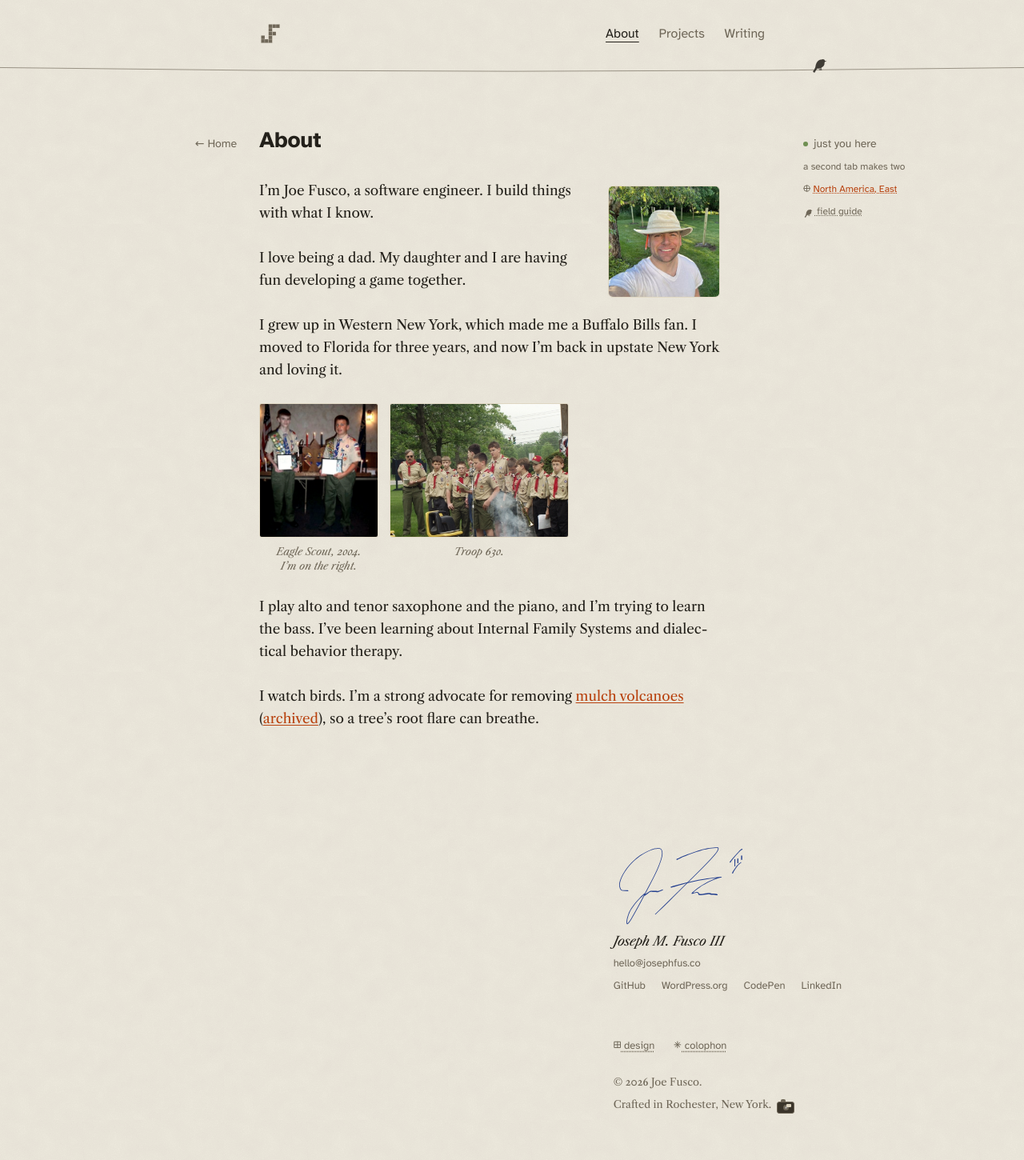
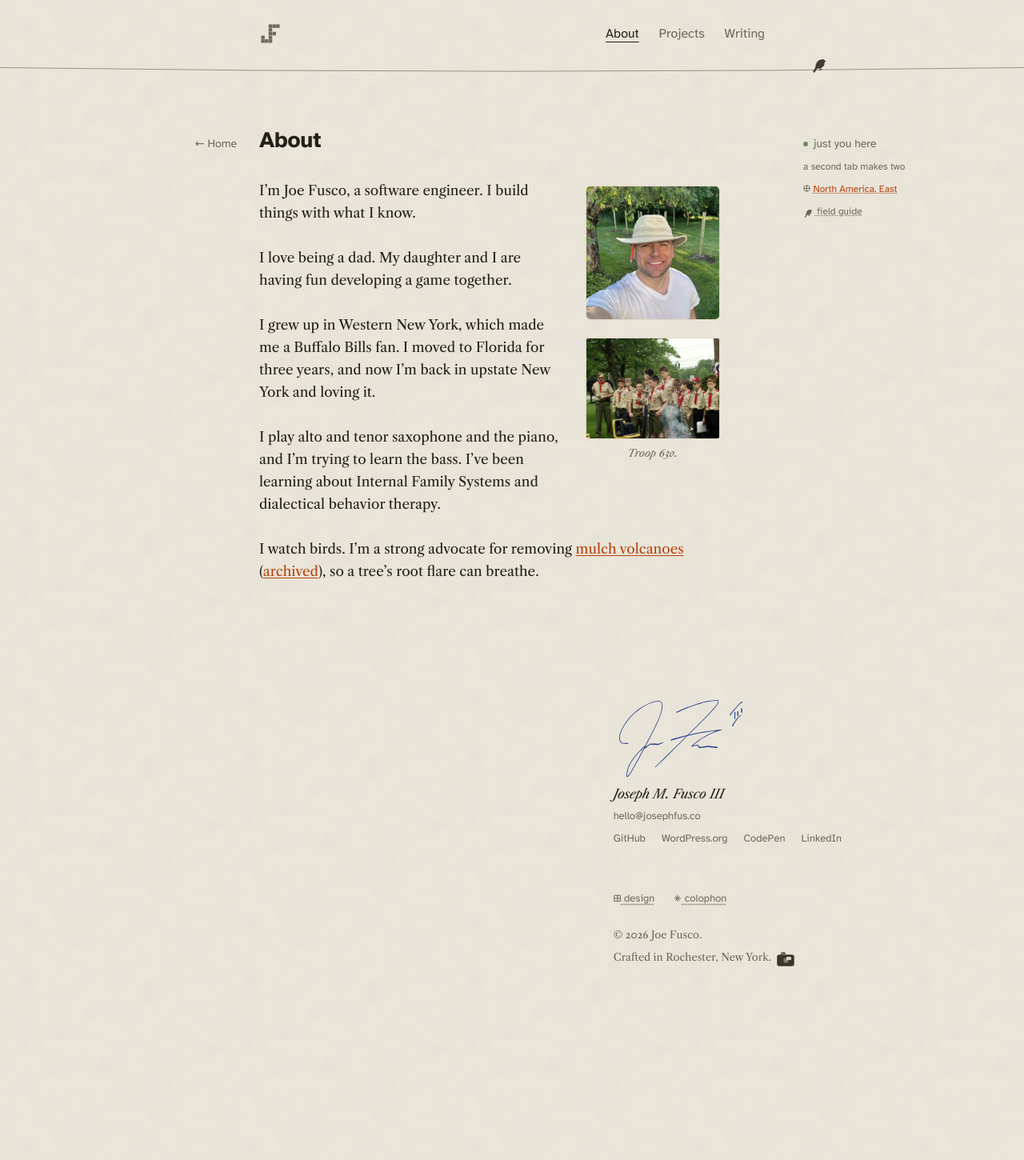
Before and after one commit to josephfusco/josephfusco.github.io, a Jekyll site: the page built from about.md, in a window 1280 px wide. Shown: the whole page at 80% size. Built offline with Jekyll 4.4.1, drawn with Linux system fonts in a browser that asks for light colours; after the commit the page ends 1266 px from its top, so only the background shows below that.

Commit message:
One troop photograph beside the text, under the portrait

```diff
--- a/about.md
+++ b/about.md
@@ -10,18 +10,15 @@ I'm Joe Fusco, a software engineer. I build things with what I know.
 
 I love being a dad. My daughter and I are having fun developing a game together.
 
-I grew up in Western New York, which made me a Buffalo Bills fan. I moved to Florida for three years, and now I'm back in upstate New York and loving it.
-<div class="about-snapshots">
-<figure>
-<img src="/assets/images/eagle-scout-2004.png" alt="Two Scouts in uniform, each holding a framed award, in front of a table of candles and flags" width="300" height="338" loading="lazy">
-<figcaption>Eagle Scout, 2004. I&rsquo;m on the right.</figcaption>
-</figure>
-<figure>
-<img src="/assets/images/scout-troop.png" alt="A Scout troop in uniform gathered outdoors under trees, one Scout standing at a microphone" width="400" height="300" loading="lazy">
+<div>
+<figure class="about-snapshot">
+<img src="/assets/images/scout-troop.jpg" alt="A Scout troop in uniform gathered outdoors under trees, one Scout standing at a microphone" width="800" height="600" loading="lazy">
 <figcaption>Troop 630.</figcaption>
 </figure>
 </div>
 
+I grew up in Western New York, which made me a Buffalo Bills fan. I moved to Florida for three years, and now I'm back in upstate New York and loving it.
+
 I play alto and tenor saxophone and the piano, and I'm trying to learn the bass. I've been learning about Internal Family Systems and dialectical behavior therapy.
 
 I watch birds. I'm a strong advocate for removing [mulch volcanoes](https://extension.psu.edu/mulching-landscape-trees) ([archived](https://web.archive.org/web/20261103032349/https://extension.psu.edu/mulching-landscape-trees)), so a tree's root flare can breathe.
--- a/assets/css/redesign.css
+++ b/assets/css/redesign.css
@@ -1250,7 +1250,7 @@ h1, h2, h3, h4,
 /* The portrait on About: a photograph laid on the letter */
 .about-portrait {
   float: right;
-  width: 8.75rem;
+  width: 10.5rem;
   height: auto;
   /* its top edge meets the cap height of the first line beside it */
   margin: 0.5rem 0 0.875rem 1.75rem;
@@ -1264,19 +1264,15 @@ h1, h2, h3, h4,
 @media (max-width: 540px) {
   .about-portrait { float: none; display: block; margin: 0 0 var(--lh); }
 }
-/* Two snapshots side by side: the columns follow each picture's own
-   proportions, so both come out the same height. The row is as wide as
-   makes them six lines tall, which is also no larger than the scans are. */
-.prose > div.about-snapshots {
-  display: grid;
-  grid-template-columns: 0.888fr 1.333fr;
-  gap: 0.875rem;
-  max-width: 24.1875rem;
-  margin: 0 0 var(--lh);
-}
-/* each stays in its column; these do not leave the measure */
-.prose .about-snapshots figure { margin: 0; }
-.prose .about-snapshots img {
+/* A snapshot beside the text: under the portrait, on the same side. It
+   sits in a plain div so it floats to the edge of the measure. */
+.prose figure.about-snapshot {
+  float: right;
+  clear: right;
+  width: 10.5rem;
+  margin: 0.5rem 0 0.875rem 1.75rem;
+}
+.prose .about-snapshot img {
   display: block;
   width: 100%;
   height: auto;
@@ -1284,15 +1280,15 @@ h1, h2, h3, h4,
   border-radius: 3px;
   filter: saturate(0.82) sepia(0.06);
 }
-/* the caption is centred under its own picture */
-.prose .about-snapshots figcaption {
-  /* a caption that takes two lines under a narrow picture is set tight,
-     so it stays one caption */
+/* the caption is centred under its picture */
+.prose .about-snapshot figcaption {
   margin-top: 0.5rem;
   padding-inline: 0;
   line-height: 1.125rem;
   text-align: center;
-  text-wrap: balance;
+}
+@media (max-width: 540px) {
+  .prose figure.about-snapshot { float: none; width: auto; margin: 0 0 var(--lh); }
 }
 
 /* The desks on Uses: one photograph to a row, kept inside the measure
```
Also changed, not shown: assets/images/scout-troop.jpg (added).
